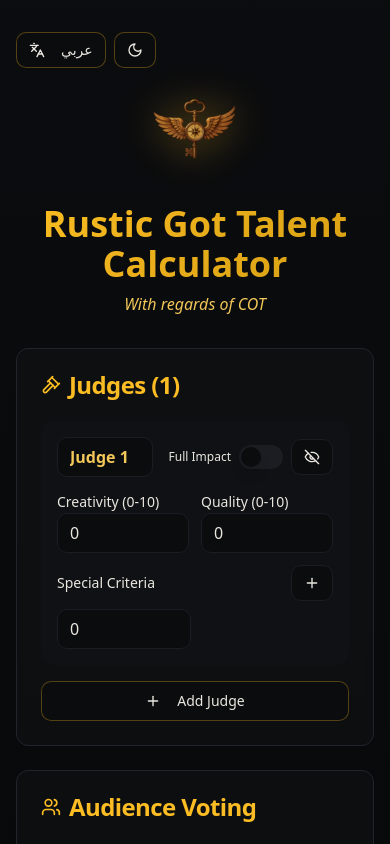
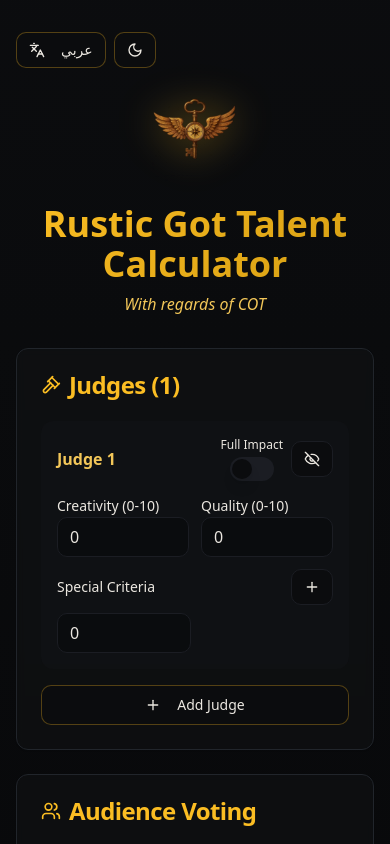
Before and after one commit to thefexx1-ai/talent-tally-tron, a React (Vite) app: page / in a window 390 px wide. Shown: the top 844 px of the page. Built offline with nearby package versions, Linux system fonts and the light colour scheme.

Commit message:
Fix mobile layout and referee names
Revert changes to referee names to fix mobile layout issues. Restore previous layout for referee management.

```diff
--- a/src/components/TalentCalculator.tsx
+++ b/src/components/TalentCalculator.tsx
@@ -323,17 +323,12 @@ const TalentCalculator = () => {
                 {judges.map((judge, judgeIndex) => (
                   <div key={judge.id} className="space-y-3 p-4 bg-muted/30 rounded-lg">
                     <div className="flex items-center justify-between">
-                      <div className="flex-1">
-                        <Input
-                          value={judge.name}
-                          onChange={(e) => updateJudge(judge.id, 'name', e.target.value)}
-                          className="bg-background/80 font-semibold text-royal-gold-light"
-                          placeholder={`${t.judgeLabel} ${judgeIndex + 1}`}
-                        />
-                      </div>
-                      <div className="flex items-center gap-2 ml-4">
-                        <div className="flex items-center gap-2">
-                          <Label className="text-xs">
+                      <h4 className="font-semibold text-royal-gold-light">
+                        {t.judgeLabel} {judgeIndex + 1}
+                      </h4>
+                      <div className="flex items-center gap-2">
+                        <div className="flex flex-col items-center gap-1">
+                          <Label className="text-xs text-center">
                             {judge.isHalfWeight ? t.halfImpact : t.fullImpact}
                           </Label>
                           <Switch
```
